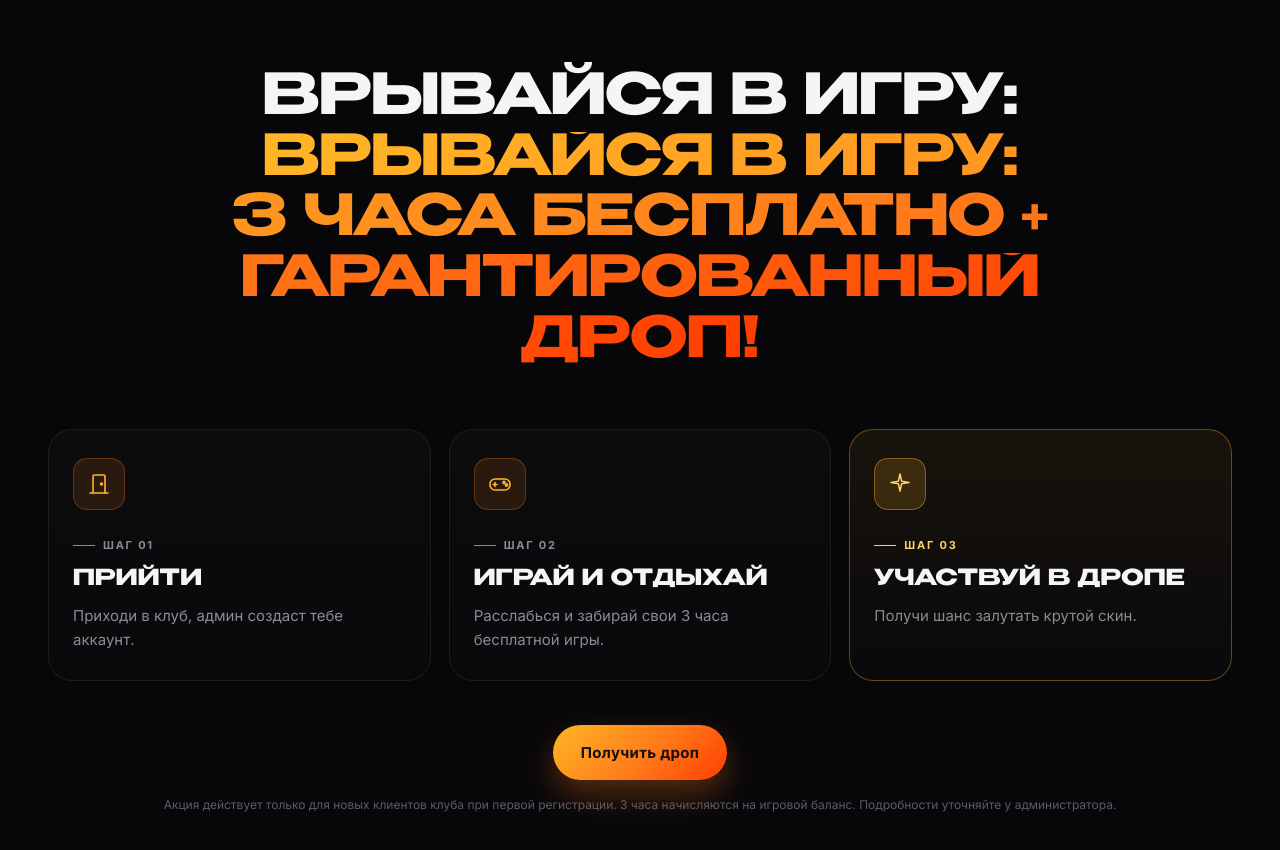
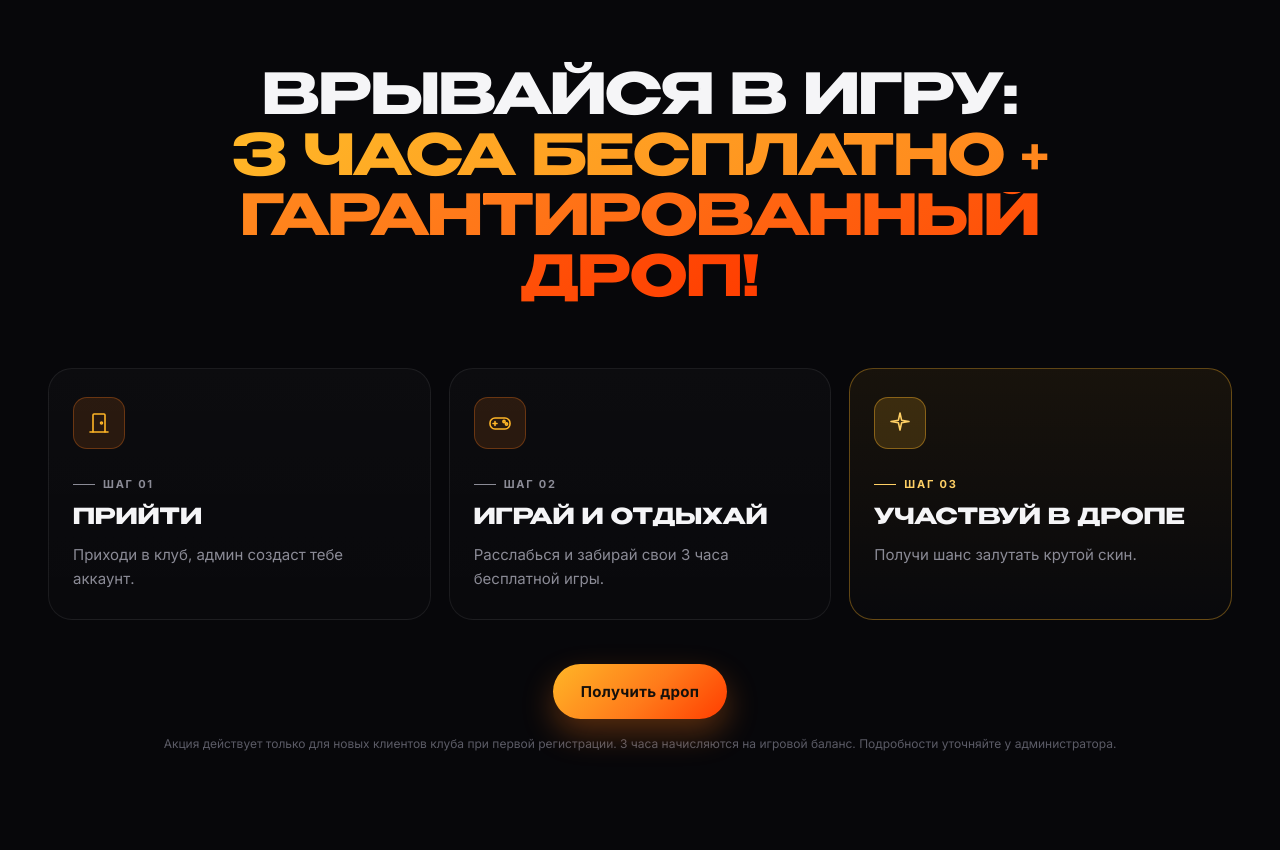
Before and after one commit to alekseydesgn-crypto/force_drop, a plain HTML site: page index.html in a window 1280 px wide. Shown: the part 4600-5450 px from the top of the page. Drawn offline with Linux system fonts and the light colour scheme; a web font is replaced by a local one.

Commit message:
Update index.html

```diff
--- a/index.html
+++ b/index.html
@@ -373,7 +373,7 @@
 <section class="section section--promo-offer" id="promo-offer">
   <div class="container">
     <header class="section__head">
-      <h2 class="h2">Врывайся в игру: <span class="grad">Врывайся в игру: 3 часа бесплатно + гарантированный ДРОП!</span></h2>
+      <h2 class="h2">Врывайся в игру: <span class="grad">3 часа бесплатно + гарантированный ДРОП!</span></h2>
     </header>
 
     <div class="promo-offer__steps">
```
